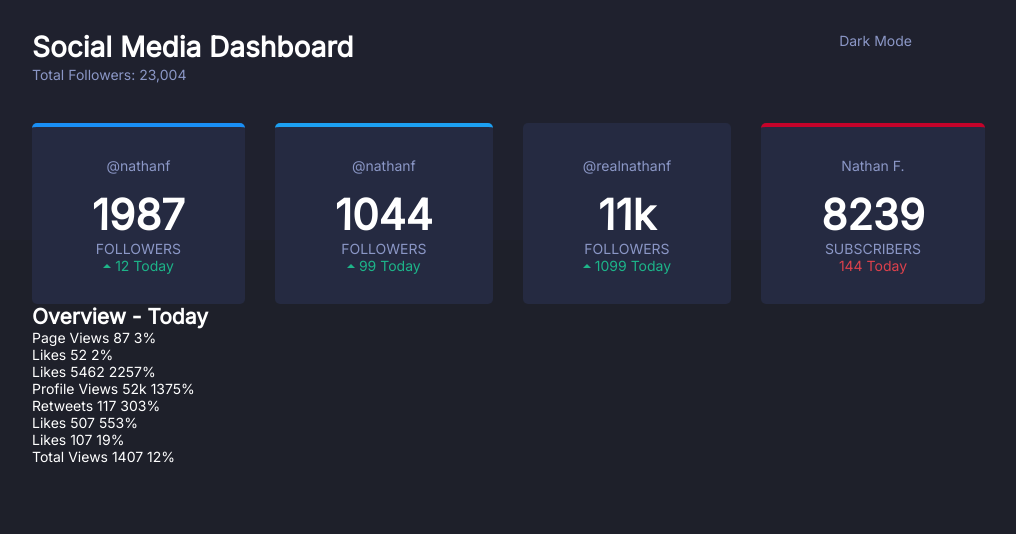
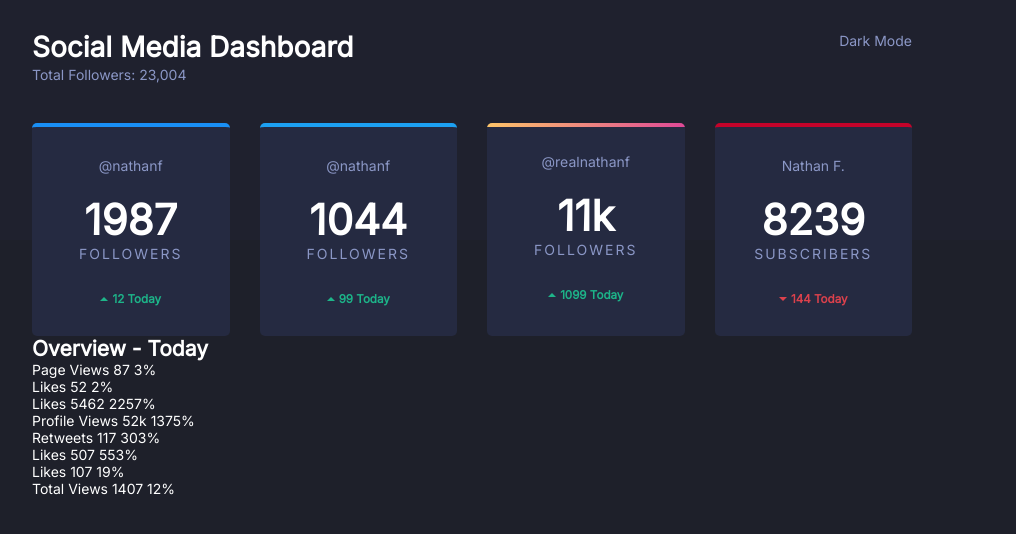
Before and after one commit to Vysakh-T/social-media-dashboard-with-theme-switcher, a plain HTML site: page index.html in a window 1280 px wide. Shown: the whole page, without its empty margins (168-1184 px from the left). Drawn offline with Linux system fonts and the light colour scheme.

Commit message:
second commit

```diff
--- a/index.html
+++ b/index.html
@@ -41,7 +41,8 @@
                 <div class="stat-green">
                     <svg xmlns="http://www.w3.org/2000/svg" width="8" height="4">
                       <path fill="#1EB589" fill-rule="evenodd" d="M0 4l4-4 4 4z"/>
-                    </svg>12 Today
+                    </svg>
+                    <h5>12 Today</h5>
                 </div>
             </div>
             <div class="card twitter">
@@ -51,24 +52,32 @@
                 <div class="stat-green">
                     <svg xmlns="http://www.w3.org/2000/svg" width="8" height="4">
                       <path fill="#1EB589" fill-rule="evenodd" d="M0 4l4-4 4 4z"/>
-                    </svg>99 Today
+                    </svg>
+                    <h5>99 Today</h5>
                 </div>
             </div>
-            <div class="card insta">
+            <div class="card">
+                <div class="insta"></div>
                 <p>@realnathanf</p>
                 <h1>11k</h1>
                 <p class="subhead">Followers</p>
                 <div class="stat-green">
                     <svg xmlns="http://www.w3.org/2000/svg" width="8" height="4">
                       <path fill="#1EB589" fill-rule="evenodd" d="M0 4l4-4 4 4z"/>
-                    </svg> 1099 Today
+                    </svg>
+                    <h5>1099 Today</h5>
                 </div>
             </div>
             <div class="card yt">
                 <p>Nathan F.</p>
                 <h1>8239</h1>
                 <p class="subhead">Subscribers</p>
-                <div class="stat-red">144 Today</div>
+                <div class="stat-red">
+                    <svg xmlns="http://www.w3.org/2000/svg" width="8" height="4">
+                        <path fill="#DC414C" fill-rule="evenodd" d="M0 0l4 4 4-4z"/>
+                    </svg>
+                    <h5>144 Today</h5>
+                </div>
             </div>
         </section>
 
--- a/style.css
+++ b/style.css
@@ -6,7 +6,9 @@
 
 .subhead {
     text-transform: uppercase;
-    font-weight: 300;
+    font-weight: 200;
+    letter-spacing: 2px;
+    margin-bottom: 30px;
 }
 
 .body-dark {
@@ -44,8 +46,11 @@
 }
 
 .insta {
-    border-top: 4px solid;
-    border-image: linear-gradient(to right, hsl(37, 97%, 70%), hsl(329, 70%, 58%));
+    width: 100%;
+    height: 4px;
+    background: linear-gradient(to right, hsl(37, 97%, 70%), hsl(329, 70%, 58%));
+    position: absolute;
+    top: 0em;
 }
 
 .yt {
@@ -86,6 +91,9 @@
     display: flex;
     flex-direction: column;
     align-items: center;
+    position: relative;
+    overflow: hidden;
+    cursor: pointer;
 }
 
 .container .card svg {
@@ -94,7 +102,12 @@
 
 .container .main .card h1 {
     font-size: 3em;
-    padding-top: 15px;
+    padding-top: 20px;
+}
+
+.container .card:hover {
+    background: hsl(228, 28%, 25%);
+    box-shadow: black;
 }
 
 
```
